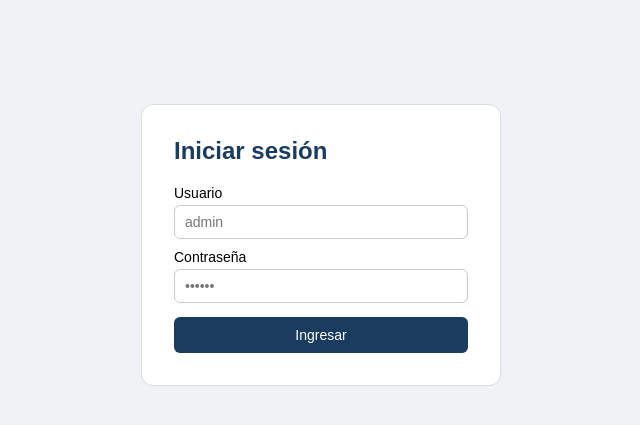
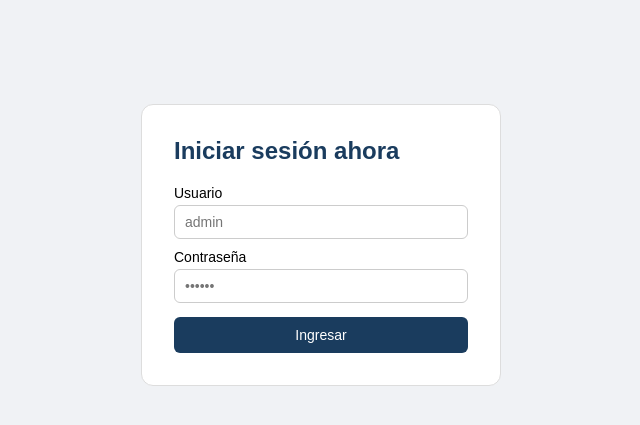
Before and after one commit to caroly-S/asistencia-escolar, a Flask app: page /login in a window 1280 px wide. Shown: the top 425 px of the page, without its empty margins (319-959 px from the left). Run offline with Flask 3, Linux system fonts and the light colour scheme.

Commit message:
change in hearde

```diff
--- a/templates/login.html
+++ b/templates/login.html
@@ -2,7 +2,7 @@
 {% block contenido %}
 
 <div class="caja-login">
-    <h2>Iniciar sesión</h2>
+    <h2>Iniciar sesión ahora</h2>
 
     {% if error %}
         <p class="error">{{ error }}</p>
```
